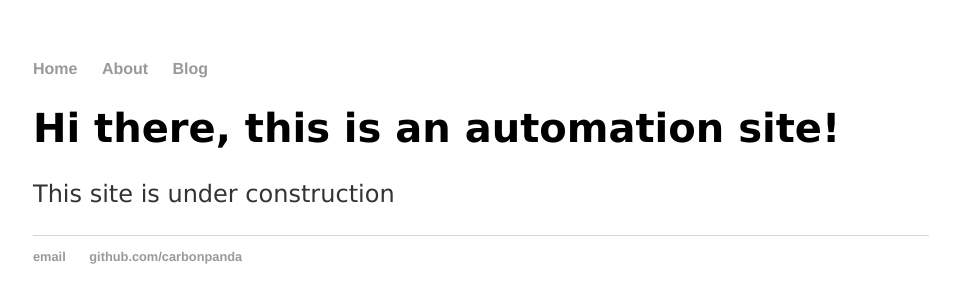
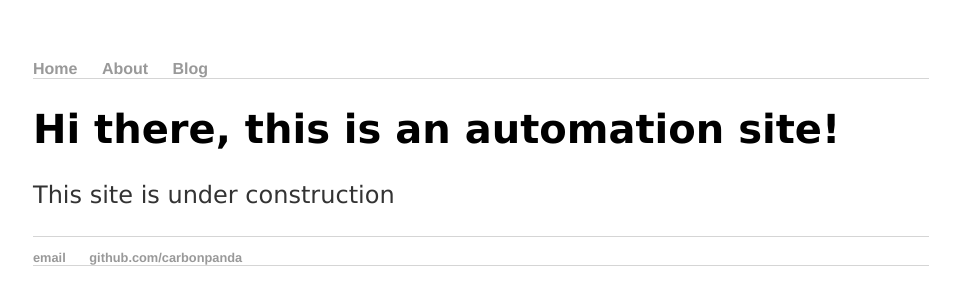
Before and after one commit to carbonpanda/carbonpanda.github.io, a Jekyll site: the page built from index.html, in a window 1280 px wide. Shown: the top 305 px of the page, without its empty margins (159-1119 px from the left). Built offline with Jekyll 4.4.1, drawn with Linux system fonts in a browser that asks for light colours.

Commit message:
Update main.css

```diff
--- a/css/main.css
+++ b/css/main.css
@@ -7,6 +7,7 @@ nav ul, footer ul {
     padding: 0px;
     list-style: none;
     font-weight: bold;
+    border-bottom: 1px solid #d5d5d5;
 }
 nav ul li, footer ul li {
     display: inline;
```
